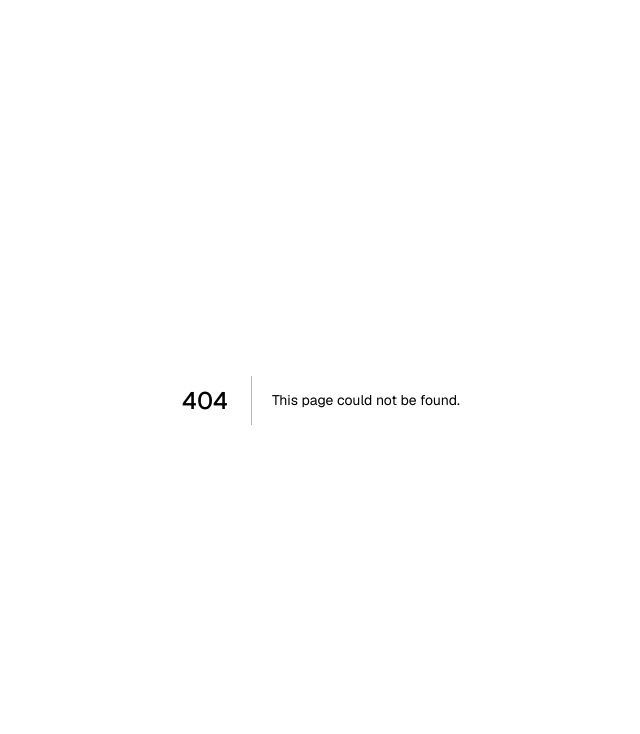
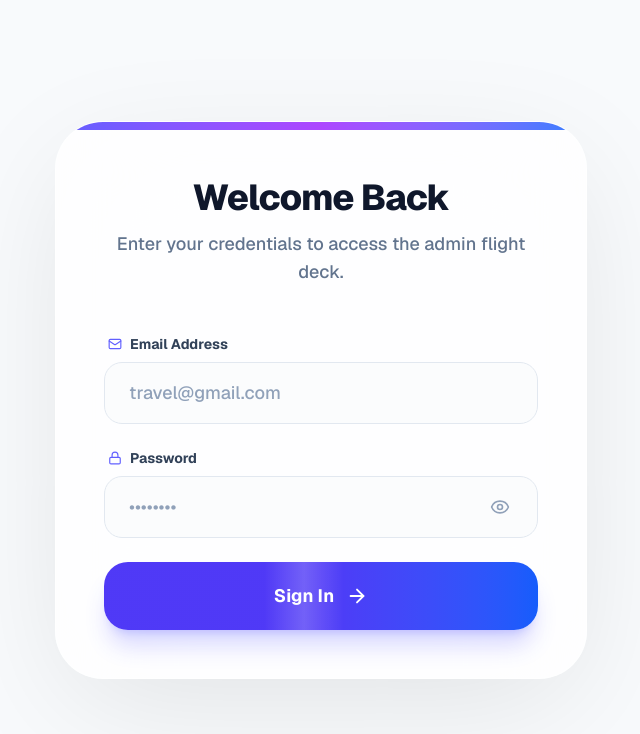
Before and after one commit to sahidDev09/GoWithFlow-Travel_agency, a Next.js app: page /admin/login in a window 1280 px wide. Before the commit this address had no page. Shown: the top 734 px of the page, without its empty margins (319-959 px from the left). Built offline with nearby package versions, Linux system fonts and the light colour scheme.

Commit message:
feat: implement admin authentication flow with login page and layout protection

```diff
--- a/app/admin/layout.tsx
+++ b/app/admin/layout.tsx
@@ -16,8 +16,10 @@ import {
   Search,
   Sparkles,
   PanelLeftClose,
-  PanelLeftOpen
+  PanelLeftOpen,
+  Loader2
 } from "lucide-react";
+import { useRouter } from "next/navigation";
 import { motion, AnimatePresence } from "framer-motion";
 import { cn } from "@/lib/utils";
 
@@ -38,7 +40,34 @@ export default function AdminLayout({
   const [isCollapsed, setIsCollapsed] = useState(false);
   const [scrolled, setScrolled] = useState(false);
   const pathname = usePathname();
+  const router = useRouter();
+  const [isAuthenticated, setIsAuthenticated] = useState<boolean | null>(() => {
+    if (typeof window !== "undefined") {
+      return localStorage.getItem("isAdminAuthenticated") === "true";
+    }
+    return null;
+  });
   const scrollContainerRef = React.useRef<HTMLDivElement>(null);
+
+  useEffect(() => {
+    // Sync with localStorage on every navigation
+    const currentAuth = localStorage.getItem("isAdminAuthenticated") === "true";
+
+    // Only update state if it has changed to avoid cascading renders
+    if (currentAuth !== isAuthenticated) {
+      setIsAuthenticated(currentAuth);
+    }
+
+    if (!currentAuth && pathname !== "/admin/login") {
+      router.push("/admin/login");
+    }
+  }, [isAuthenticated, pathname, router]);
+
+  const handleLogout = () => {
+    localStorage.removeItem("isAdminAuthenticated");
+    setIsAuthenticated(false);
+    router.push("/admin/login");
+  };
 
   useEffect(() => {
     const scrollContainer = scrollContainerRef.current;
@@ -51,6 +80,20 @@ export default function AdminLayout({
     scrollContainer.addEventListener("scroll", handleScroll);
     return () => scrollContainer.removeEventListener("scroll", handleScroll);
   }, [pathname]);
+
+  // If the user is on the login page, just render children without the layout
+  if (pathname === "/admin/login") {
+    return <>{children}</>;
+  }
+
+  // If not authenticated, we're being redirected or still checking
+  if (isAuthenticated === null || !isAuthenticated) {
+    return (
+      <div className="h-screen w-full flex items-center justify-center bg-[#F8FAFC] dark:bg-[#020617]">
+        <Loader2 className="animate-spin text-indigo-500" size={32} />
+      </div>
+    );
+  }
 
   return (
     <div className="flex h-screen bg-[#F8FAFC] dark:bg-[#020617] overflow-hidden font-sans selection:bg-indigo-100 dark:selection:bg-indigo-900/40">
@@ -146,7 +189,10 @@ export default function AdminLayout({
             <Settings size={22} className="group-hover:rotate-45 transition-transform duration-500" />
             {!isCollapsed && <span className="ml-4 font-medium">Settings</span>}
           </div>
-          <div className="flex items-center px-4 py-3.5 rounded-2xl text-rose-500 hover:bg-rose-50 dark:hover:bg-rose-900/10 transition-all cursor-pointer group">
+          <div
+            onClick={handleLogout}
+            className="flex items-center px-4 py-3.5 rounded-2xl text-rose-500 hover:bg-rose-50 dark:hover:bg-rose-900/10 transition-all cursor-pointer group"
+          >
             <LogOut size={22} className="group-hover:-translate-x-1 transition-transform duration-300" />
             {!isCollapsed && <span className="ml-4 font-medium">Logout</span>}
           </div>
--- /dev/null
+++ b/app/admin/login/page.tsx
@@ -0,0 +1,184 @@
+"use client";
+
+import React, { useState, useEffect } from "react";
+import { useRouter } from "next/navigation";
+import { motion, AnimatePresence } from "framer-motion";
+import {
+  Lock,
+  Mail,
+  ArrowRight,
+  Sparkles,
+  Loader2,
+  ShieldCheck,
+  Eye,
+  EyeOff,
+  AlertCircle
+} from "lucide-react";
+
+export default function AdminLoginPage() {
+  const [email, setEmail] = useState("");
+  const [password, setPassword] = useState("");
+  const [showPassword, setShowPassword] = useState(false);
+  const [error, setError] = useState("");
+  const [isLoading, setIsLoading] = useState(false);
+  const [isSuccess, setIsSuccess] = useState(false);
+  const router = useRouter();
+
+  useEffect(() => {
+    const auth = localStorage.getItem("isAdminAuthenticated");
+    if (auth === "true") {
+      router.push("/admin");
+    }
+  }, [router]);
+
+  const handleLogin = async (e: React.FormEvent) => {
+    e.preventDefault();
+    setIsLoading(true);
+    setError("");
+
+    // Realistic delay for premium feel
+    await new Promise((resolve) => setTimeout(resolve, 1500));
+
+    if (email === "travel@gmail.com" && password === "travel1234") {
+      setIsSuccess(true);
+      localStorage.setItem("isAdminAuthenticated", "true");
+      setTimeout(() => {
+        router.push("/admin");
+      }, 800);
+    } else {
+      setError("Invalid credentials. Please verify your email and password.");
+      setIsLoading(false);
+    }
+  };
+
+  return (
+    <div className="min-h-screen w-full flex items-center justify-center bg-[#F8FAFC] dark:bg-[#020617] relative overflow-hidden font-sans selection:bg-indigo-100 dark:selection:bg-indigo-900/40">
+
+
+      <motion.div
+        initial={{ opacity: 0, scale: 0.95, y: 20 }}
+        animate={{ opacity: 1, scale: 1, y: 0 }}
+        transition={{ duration: 0.8, ease: [0.16, 1, 0.3, 1] }}
+        className="relative z-10 w-full max-w-[580px] p-6"
+      >
+        <div className="bg-white/80 dark:bg-slate-900/80 backdrop-blur-3xl border border-white/40 dark:border-slate-800/50 rounded-[3rem] shadow-[0_32px_128px_-16px_rgba(0,0,0,0.1)] dark:shadow-[0_32px_128px_-16px_rgba(0,0,0,0.4)] overflow-hidden">
+          {/* Top Decorative bar */}
+          <div className="h-2 w-full bg-gradient-to-r from-indigo-500 via-purple-500 to-blue-500" />
+
+          <div className="p-10 sm:p-12">
+            <div className="flex flex-col items-center mb-12 text-center">
+
+
+              <h1 className="text-4xl font-extrabold text-slate-900 dark:text-white mb-3 tracking-tight">
+                Welcome Back
+              </h1>
+              <p className="text-slate-500 dark:text-slate-400 font-medium text-lg">
+                Enter your credentials to access the admin flight deck.
+              </p>
+            </div>
+
+            <form onSubmit={handleLogin} className="space-y-6">
+              <div className="flex flex-col gap-6">
+                <div className="space-y-2">
+                  <label className="text-sm font-bold text-slate-700 dark:text-slate-300 ml-1 flex items-center gap-2">
+                    <Mail size={14} className="text-indigo-500" />
+                    Email Address
+                  </label>
+                  <div className="relative group">
+                    <input
+                      type="email"
+                      value={email}
+                      onChange={(e) => setEmail(e.target.value)}
+                      placeholder="travel@gmail.com"
+                      required
+                      className="w-full pl-6 pr-6 py-4 bg-slate-50/50 dark:bg-slate-800/30 border border-slate-200 dark:border-slate-800 rounded-2xl text-slate-900 dark:text-white focus:ring-4 focus:ring-indigo-500/10 focus:border-indigo-500 focus:bg-white dark:focus:bg-slate-900 transition-all outline-none text-lg font-medium placeholder:text-slate-400"
+                    />
+                  </div>
+                </div>
+
+                <div className="space-y-2">
+                  <label className="text-sm font-bold text-slate-700 dark:text-slate-300 ml-1 flex items-center gap-2">
+                    <Lock size={14} className="text-indigo-500" />
+                    Password
+                  </label>
+                  <div className="relative group">
+                    <input
+                      type={showPassword ? "text" : "password"}
+                      value={password}
+                      onChange={(e) => setPassword(e.target.value)}
+                      placeholder="••••••••"
+                      required
+                      className="w-full pl-6 pr-14 py-4 bg-slate-50/50 dark:bg-slate-800/30 border border-slate-200 dark:border-slate-800 rounded-2xl text-slate-900 dark:text-white focus:ring-4 focus:ring-indigo-500/10 focus:border-indigo-500 focus:bg-white dark:focus:bg-slate-900 transition-all outline-none text-lg font-medium placeholder:text-slate-400"
+                    />
+                    <button
+                      type="button"
+                      onClick={() => setShowPassword(!showPassword)}
+                      className="absolute right-5 top-1/2 -translate-y-1/2 p-2 text-slate-400 hover:text-indigo-500 transition-colors"
+                    >
+                      {showPassword ? <EyeOff size={20} /> : <Eye size={20} />}
+                    </button>
+                  </div>
+                </div>
+              </div>
+
+              <AnimatePresence mode="wait">
+                {error && (
+                  <motion.div
+                    initial={{ opacity: 0, height: 0, scale: 0.9 }}
+                    animate={{ opacity: 1, height: "auto", scale: 1 }}
+                    exit={{ opacity: 0, height: 0, scale: 0.9 }}
+                    className="p-4 bg-rose-50 dark:bg-rose-900/10 border border-rose-200/50 dark:border-rose-900/20 rounded-2xl text-rose-600 dark:text-rose-400 text-sm font-bold flex items-center gap-3"
+                  >
+                    <AlertCircle size={18} />
+                    {error}
+                  </motion.div>
+                )}
+              </AnimatePresence>
+
+              <button
+                type="submit"
+                disabled={isLoading || isSuccess}
+                className="w-full py-5 bg-gradient-to-r from-indigo-600 via-indigo-600 to-blue-600 hover:from-indigo-700 hover:to-blue-700 text-white rounded-[1.5rem] font-bold shadow-xl shadow-indigo-500/25 dark:shadow-indigo-900/40 transition-all flex items-center justify-center gap-3 group disabled:opacity-80 relative overflow-hidden h-[68px]"
+              >
+                {isLoading ? (
+                  <Loader2 className="animate-spin" size={24} />
+                ) : isSuccess ? (
+                  <motion.div
+                    initial={{ scale: 0 }}
+                    animate={{ scale: 1 }}
+                    className="flex items-center gap-2"
+                  >
+                    <ShieldCheck size={24} />
+                    Authenticated
+                  </motion.div>
+                ) : (
+                  <>
+                    <span className="text-lg">Sign In</span>
+                    <ArrowRight size={22} className="group-hover:translate-x-1.5 transition-transform" />
+                  </>
+                )}
+
+                {/* Button shine effect */}
+                <motion.div
+                  animate={{ x: ["-100%", "200%"] }}
+                  transition={{ duration: 2, repeat: Infinity, repeatDelay: 1 }}
+                  className="absolute top-0 bottom-0 left-0 w-20 bg-gradient-to-r from-transparent via-white/20 to-transparent skew-x-[20deg] pointer-events-none"
+                />
+              </button>
+            </form>
+          </div>
+        </div>
+      </motion.div>
+
+      <style jsx global>{`
+        input:-webkit-autofill,
+        input:-webkit-autofill:hover,
+        input:-webkit-autofill:focus {
+          -webkit-text-fill-color: inherit;
+          -webkit-box-shadow: 0 0 0px 1000px transparent inset;
+          transition: background-color 5000s ease-in-out 0s;
+        }
+      `}</style>
+    </div>
+  );
+}
```
